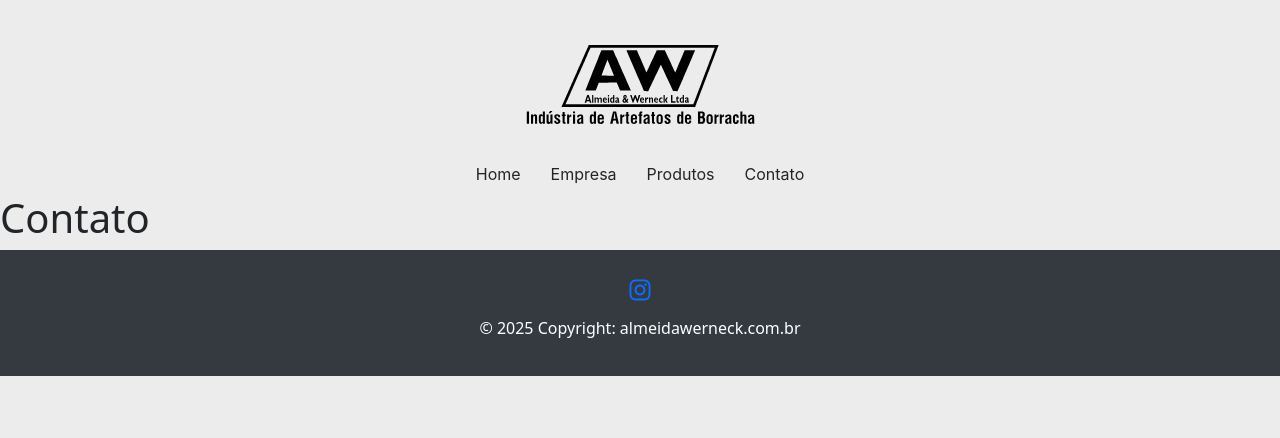
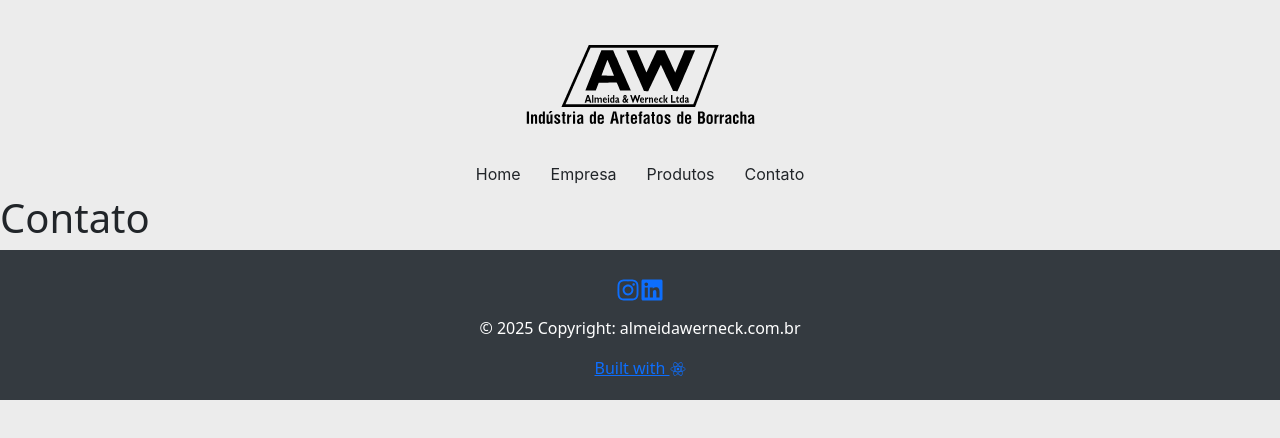
Before and after one commit to Sanches000/landingAW, a React (Create React App) app: page /Contato in a window 1280 px wide. Shown: the top 438 px of the page. Built offline with nearby package versions, Linux system fonts and the light colour scheme.

Commit message:
linkedIn added in footer and product list updated

```diff
--- a/src/componentes/Footer/index.js
+++ b/src/componentes/Footer/index.js
@@ -1,6 +1,7 @@
 import React from 'react';
 import styled from 'styled-components';
-import { FaInstagram } from 'react-icons/fa';
+import { FaInstagram, FaLinkedin } from 'react-icons/fa';
+import { IoLogoReact } from "react-icons/io5";
 
 const FooterContainer = styled.footer`
   background-color: #343a40;
@@ -28,8 +29,10 @@ function Footer() {
     <FooterContainer>
       <SocialIcons>
         <a href="https://www.google.com.br" aria-label="Instagram"><FaInstagram /></a>
+        <a href="https://www.linkedin.com/company/almeida-werneck-2005" aria-label="LinkedIn"><FaLinkedin /></a>
       </SocialIcons>
       <Copyright>© 2025 Copyright: almeidawerneck.com.br</Copyright>
+      <a href="#">Built with <IoLogoReact /></a>
     </FooterContainer>
   );
 }
--- a/src/componentes/ProductsList/index.js
+++ b/src/componentes/ProductsList/index.js
@@ -65,7 +65,7 @@ function ProductList() {
                         <CardStyled className="card">
                             <img src="https://media.discordapp.net/attachments/1334304781669240832/1336482894281179198/A_high-angle_digital_sketch_of_a_silhouetted_question_mark_misty_atmospheric_background_rough_painterly_strokes_loose_style_complementary_epic_colors_backlighting_rich_textures_evoking_a_fantasy_scene.jpg?ex=67a3f830&is=67a2a6b0&hm=b565fe151d72753fef7378ff94cc8a8bb9f168a5a877e82b41259adcf463c9f5&=&format=webp&width=671&height=671" className="card-img-top" alt="MOVELEIRA" />
                             <CardBodyStyled>
-                                <CardTitle className="card-text">LINHA DE ALGO</CardTitle>
+                                <CardTitle className="card-text">LINHA DE COXIM</CardTitle>
                                 <a href="#" class="btn btn-primary">Ver Linha</a>
                             </CardBodyStyled>
                         </CardStyled>
@@ -74,7 +74,7 @@ function ProductList() {
                         <CardStyled className="card">
                             <img src="https://media.discordapp.net/attachments/1334304781669240832/1336482894281179198/A_high-angle_digital_sketch_of_a_silhouetted_question_mark_misty_atmospheric_background_rough_painterly_strokes_loose_style_complementary_epic_colors_backlighting_rich_textures_evoking_a_fantasy_scene.jpg?ex=67a3f830&is=67a2a6b0&hm=b565fe151d72753fef7378ff94cc8a8bb9f168a5a877e82b41259adcf463c9f5&=&format=webp&width=671&height=671" className="card-img-top" alt="MOVELEIRA" />
                             <CardBodyStyled>
-                                <CardTitle className="card-text">LINHA DE ALGO</CardTitle>
+                                <CardTitle className="card-text">LINHA DE VEDAÇÃO</CardTitle>
                                 <a href="#" class="btn btn-primary">Ver Linha</a>
                             </CardBodyStyled>
                         </CardStyled>
@@ -83,7 +83,7 @@ function ProductList() {
                         <CardStyled className="card">
                             <img src="https://media.discordapp.net/attachments/1334304781669240832/1336482894281179198/A_high-angle_digital_sketch_of_a_silhouetted_question_mark_misty_atmospheric_background_rough_painterly_strokes_loose_style_complementary_epic_colors_backlighting_rich_textures_evoking_a_fantasy_scene.jpg?ex=67a3f830&is=67a2a6b0&hm=b565fe151d72753fef7378ff94cc8a8bb9f168a5a877e82b41259adcf463c9f5&=&format=webp&width=671&height=671" className="card-img-top" alt="MOVELEIRA" />
                             <CardBodyStyled>
-                                <CardTitle className="card-text">LINHA DE ALGO</CardTitle>
+                                <CardTitle className="card-text">LINHA DE PROTETORES</CardTitle>
                                 <a href="#" class="btn btn-primary">Ver Linha</a>
                             </CardBodyStyled>
                         </CardStyled>
```
Also changed, not shown: 1 other file (tests, documents, lock files or other folders).
